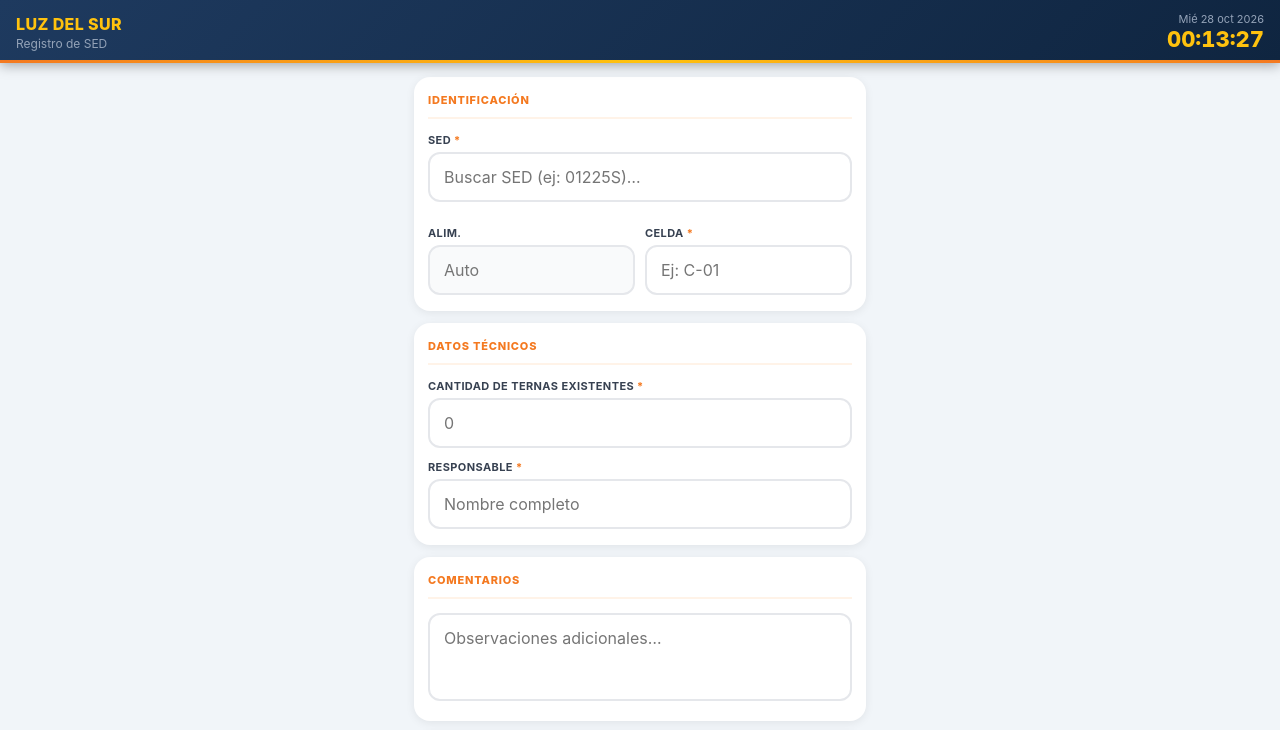
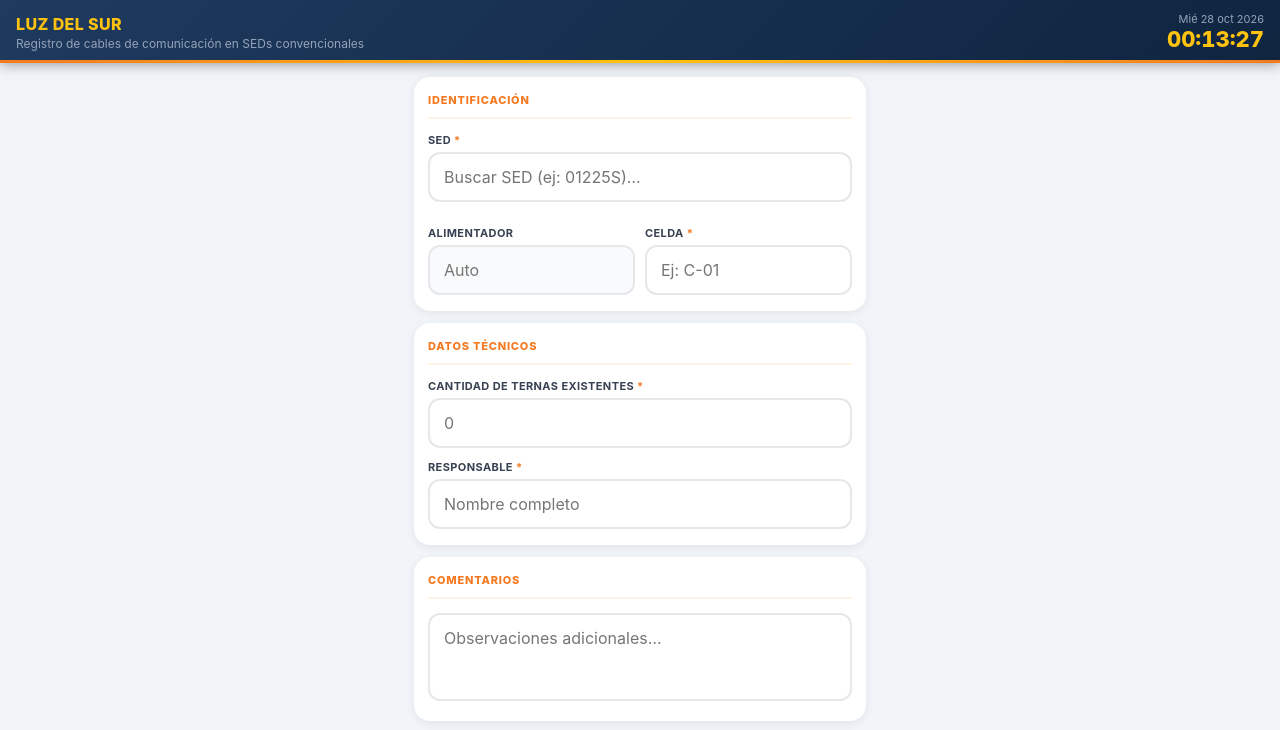
Before and after one commit to DarlyCV/Formulario-CC-LDS, a plain HTML site: page index.html in a window 1280 px wide. Shown: the top 730 px of the page. Drawn offline with Linux system fonts and the light colour scheme.

Commit message:
Update index.html

```diff
--- a/index.html
+++ b/index.html
@@ -16,7 +16,7 @@
   <div class="header-inner">
     <div class="logo-text">
       <div class="brand">LUZ DEL SUR</div>
-      <div class="sub">Registro de SED</div>
+      <div class="sub">Registro de cables de comunicación en SEDs convencionales</div>
     </div>
     <div class="clock-box">
       <div id="hdr-date"></div>
@@ -52,7 +52,7 @@
 
     <div class="row2" style="margin-top: 12px;">
       <div class="field">
-        <label for="alim-in">Alim.</label>
+        <label for="alim-in">Alimentador</label>
         <input type="text" id="alim-in" class="fi" readonly placeholder="Auto" />
       </div>
       <div class="field">
```
